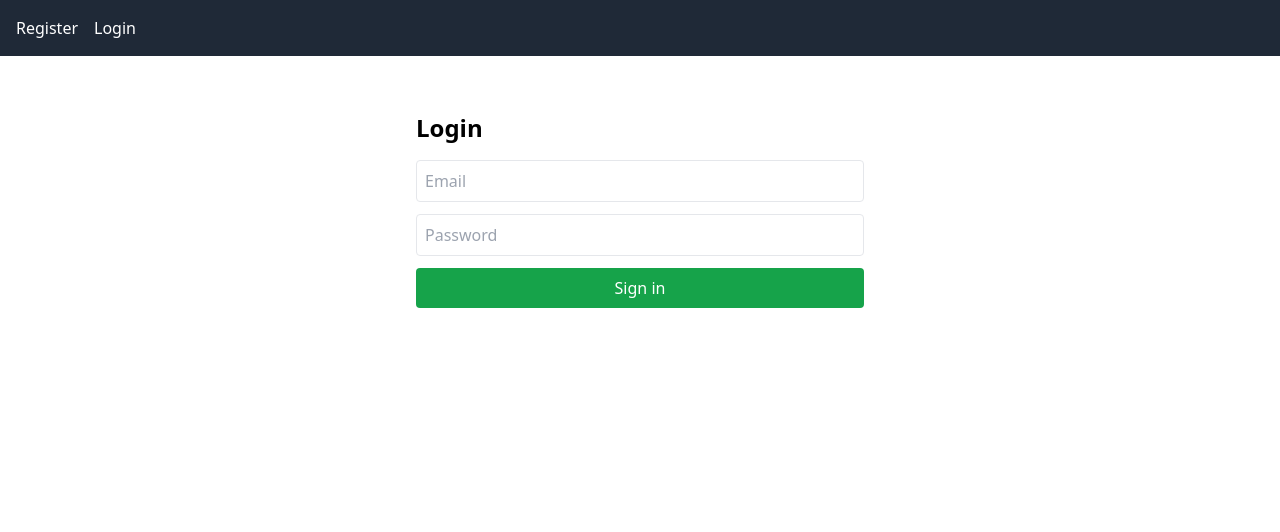
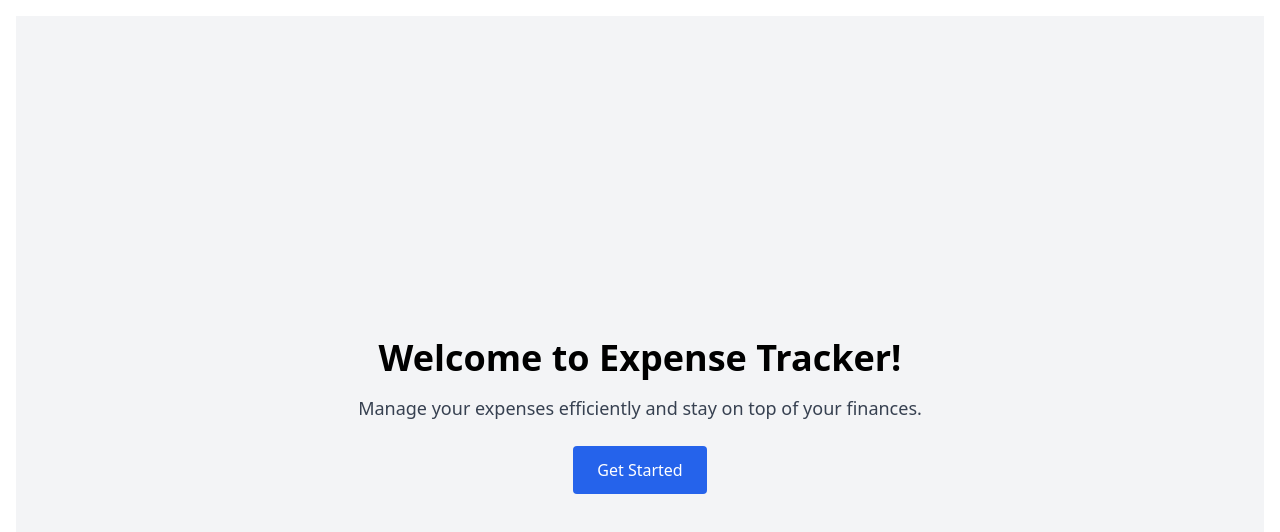
Before and after one commit to srmandli95/expense-tracking, a React (Vite) app in the folder ui/: page / in a window 1280 px wide. Shown: the top 532 px of the page. Built offline with nearby package versions, Linux system fonts and the light colour scheme.

Commit message:
updated the welcome page

```diff
--- a/ui/src/App.jsx
+++ b/ui/src/App.jsx
@@ -1,17 +1,22 @@
-import { BrowserRouter, Routes, Route } from "react-router-dom";
+import { BrowserRouter, Routes, Route, useLocation } from "react-router-dom";
 import Navbar from "./components/Navbar";
 import ProtectedRoute from "./components/ProtectedRoute";
 import Register from "./pages/Register";
 import Login from "./pages/Login";
 import Me from "./pages/Me";
 import Expenses from "./pages/Expenses";
+import Welcome from "./pages/Welcome";
 
-export default function App() {
+function AppContent() {
+  const location = useLocation();
+
   return (
-    <BrowserRouter>
-      <Navbar />
+    <>
+      {/* Conditionally render Navbar */}
+      {location.pathname !== "/" && <Navbar />}
       <div className="p-4">
         <Routes>
+          <Route path="/" element={<Welcome />} />
           <Route path="/register" element={<Register />} />
           <Route path="/login" element={<Login />} />
           <Route path="/me" element={<ProtectedRoute><Me /></ProtectedRoute>} />
@@ -19,6 +24,14 @@ export default function App() {
           <Route path="*" element={<Login />} />
         </Routes>
       </div>
+    </>
+  );
+}
+
+export default function App() {
+  return (
+    <BrowserRouter>
+      <AppContent />
     </BrowserRouter>
   );
 }
--- /dev/null
+++ b/ui/src/pages/Welcome.jsx
@@ -0,0 +1,18 @@
+import React from "react";
+
+export default function Welcome() {
+  return (
+    <div className="flex flex-col items-center justify-center h-screen bg-gray-100">
+      <h1 className="text-4xl font-bold mb-4">Welcome to Expense Tracker!</h1>
+      <p className="text-lg text-gray-700 mb-6">
+        Manage your expenses efficiently and stay on top of your finances.
+      </p>
+      <a
+        href="/login"
+        className="bg-blue-600 text-white px-6 py-3 rounded hover:bg-blue-700"
+      >
+        Get Started
+      </a>
+    </div>
+  );
+}
```
